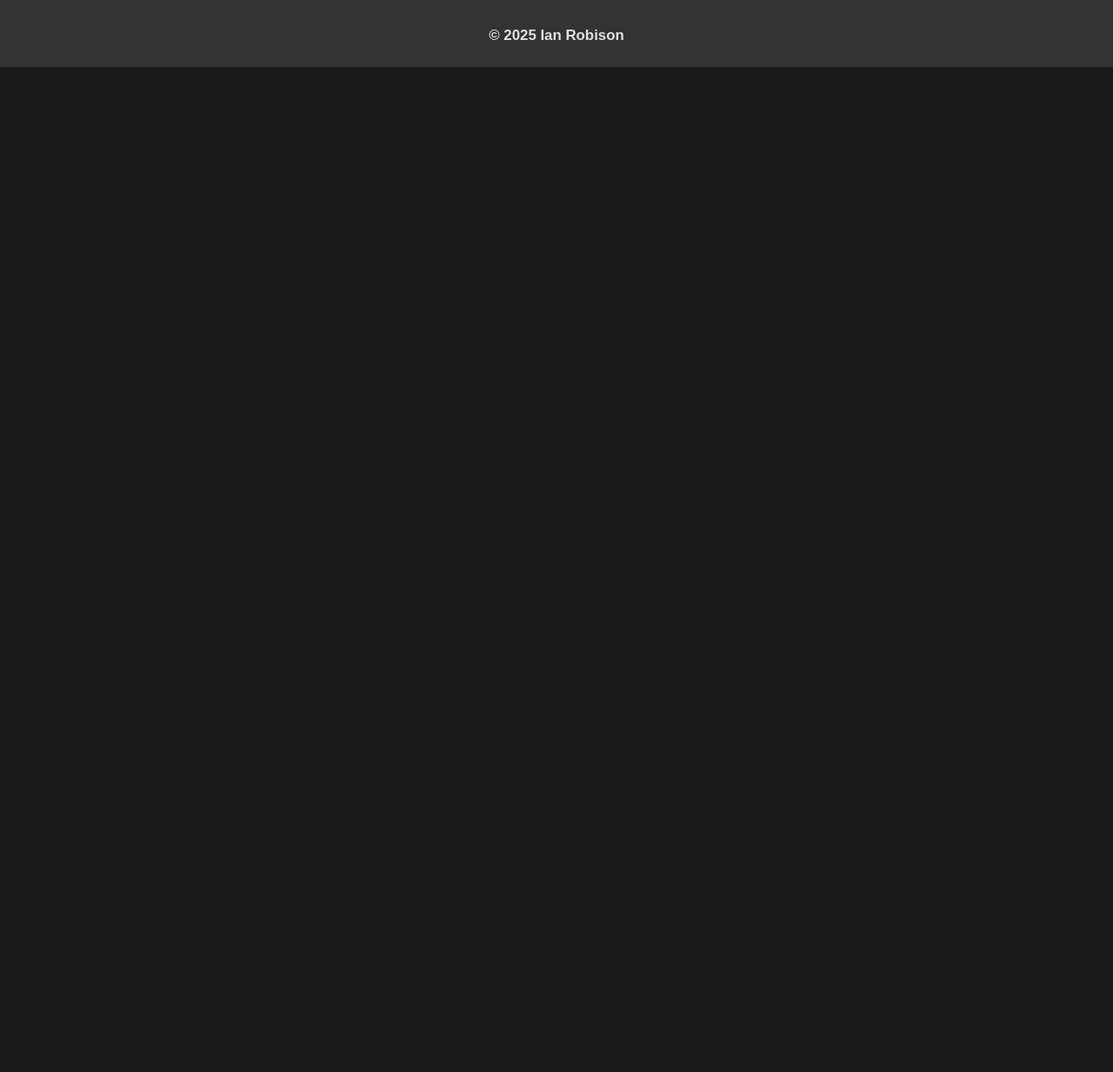
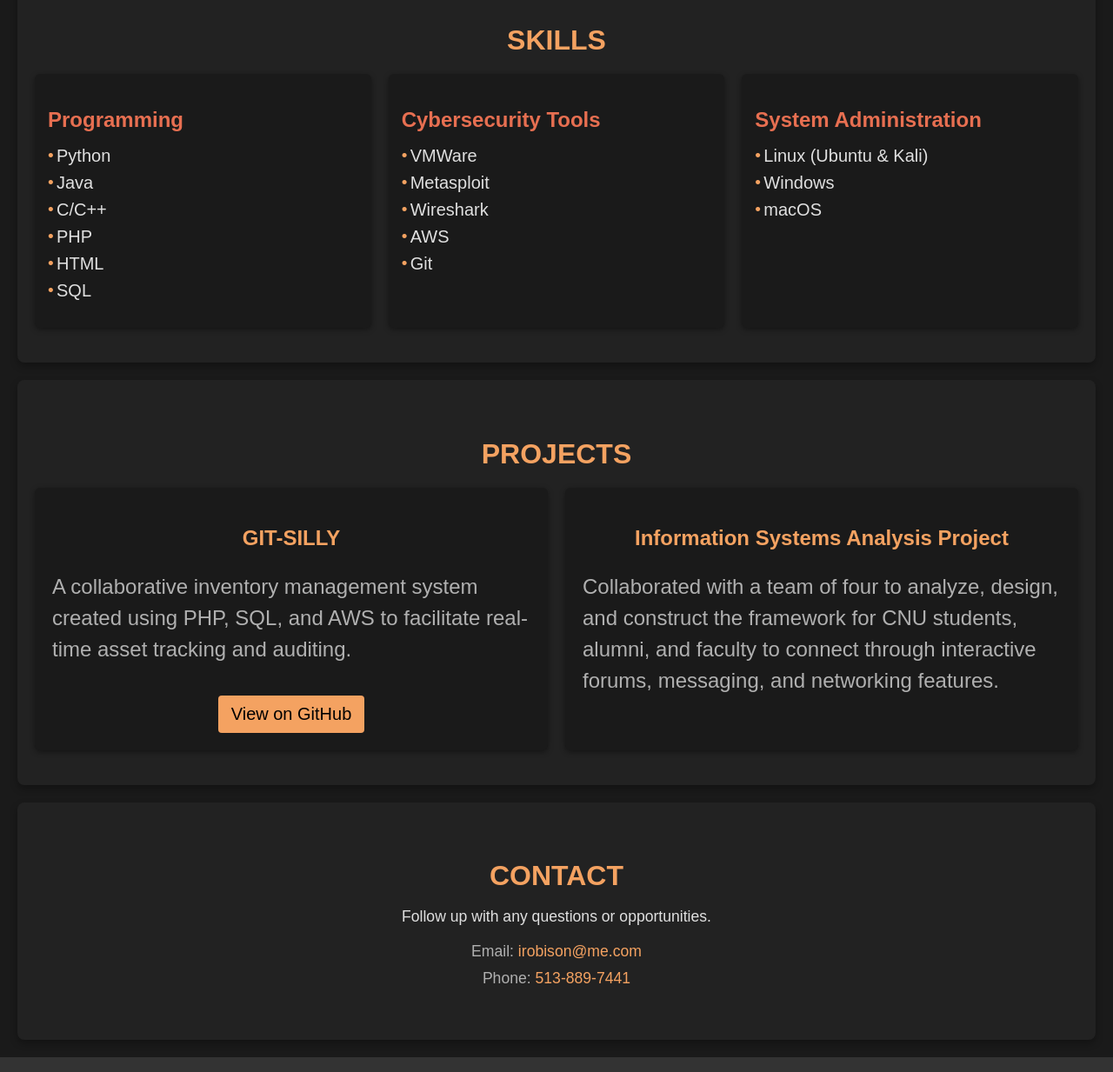
Before and after one commit to irobison27/irobison27.github.io, a plain HTML site: page index.html in a window 1280 px wide. Shown: the part 1286-2519 px from the top of the page at 87% size. Before the commit the page ends 1363 px from the top, so only its background shows below. Drawn offline with Linux system fonts and the light colour scheme.

Commit message:
added necessary text into placeholders and constructed css styling for sections

```diff
--- a/index.html
+++ b/index.html
@@ -20,29 +20,84 @@
 <!-- Title Screen !-->
 <section id="title_card">
     <h1>Ian Robison</h1>
-    <p>CyberSecurity Student</p>
+    <p>Cybersecurity Student</p>
     <a href="#about" class="cta-button">Learn More</a> <!-- CTA = Call To Action-->
 </section>
 
   <main>
     <section id="about">
       <h2>About Me</h2>
-      <p>Placeholder.</p>
+      <h3>Hi, I'm Ian!</h3>
+      <p>I'm senior at Christopher Newport University majoring in Cybersecurity.</p>
+      <p>I am very excited to learn more about Cybersecurity and am looking for any opportunity to grow my skills.</p>
+      <p>Some of my interests include application and network security, database administration, and malware analysis. </p>
+      <p>Outside of cybersecurity, I enjoy playing video games, collecting Pokemon cards, and watching TV.</p>
+      <p>Feel free to reach with opportunities or to connect and learn more about my journey in cybersecurity.</p>
     </section>
 
     <section id="skills">
       <h2>Skills</h2>
-      <p>Placeholder</p>
+      <div class="skills-grid">
+        <div class="skill-category">
+          <h3>Programming</h3>
+          <ul>
+            <li>Python</li>
+            <li>Java</li>
+            <li>C/C++</li>
+            <li>PHP</li>
+            <li>HTML</li>
+            <li>SQL</li>
+          </ul>
+        </div>
+        <div class="skill-category">
+          <h3>Cybersecurity Tools</h3>
+          <ul>
+            <li>VMWare</li>
+            <li>Metasploit</li>
+            <li>Wireshark</li>
+            <li>AWS</li>
+            <li>Git</li>
+          </ul>
+        </div>
+        <!-- Add more categories -->
+        <div class="skill-category">
+          <h3>System Administration</h3>
+          <ul>
+            <li>Linux (Ubuntu & Kali)</li>
+            <li>Windows</li>
+            <li>macOS</li>
+          </ul>
+        </div>
+      </div>
     </section>
 
     <section id="projects">
       <h2>Projects</h2>
-      <p>Placeholder</p>
+      <div class="project-grid">
+        <div class="project-card">
+          <h3>GIT-SILLY</h3>
+          <p>
+            A collaborative inventory management system created using PHP, SQL, and AWS to facilitate real-time asset tracking and auditing.
+          </p>
+          <a href="https://github.com/irobison27/cpsc336-fa23-GIT-SILLY" target="_blank" class="cta-button">View on GitHub</a>
+        </div>
+        <div class="project-card">
+          <h3>Information Systems Analysis Project</h3>
+          <p>
+            Collaborated with a team of four to analyze, design, and construct the framework for CNU students, alumni, and faculty to connect through interactive forums, messaging, and networking features.
+          </p>
+        </div>
+        <!-- Add more projects -->
+      </div>
     </section>
 
     <section id="contact">
       <h2>Contact</h2>
-      <p>irobison@me.com 513-889-7441</p>
+      <p>Follow up with any questions or opportunities.</p>
+        <ul>
+          <li>Email: <a href="mailto:irobison@me.com">irobison@me.com</a></li>
+          <li>Phone: <a href="tel:+15138897441">513-889-7441</a></li>
+        </ul>
     </section>
   </main>
 
--- a/style.css
+++ b/style.css
@@ -9,6 +9,139 @@ body {
     min-height: 100vh;
     background-color: #1a1a1a;
     color: #e0e0e0;
+}
+main section {
+    padding: 40px 20px;
+    margin: 20px auto;
+    max-width: 1200px;
+    background-color: #222;
+    border-radius: 8px;
+    box-shadow: 0 4px 8px rgba(0, 0, 0, 0.3);
+    color: #e0e0e0;
+
+}
+main section h2 {
+    font-size: 2rem;
+    margin-bottom: 20px;
+    text-align: center;
+    color: #f4a261;
+    text-transform: uppercase;
+}
+main section p {
+    font-size: 1.1rem;
+    line-height: 1;
+    margin-bottom: 5px;
+    text-align:left;
+}
+
+.skills-grid {
+    display: grid;
+    grid-template-columns: repeat(auto-fit, minmax(200px, 1fr));
+    gap: 20px;
+    margin-top: 20px;
+}
+
+.skill-category {
+    background-color: #1a1a1a;
+    padding: 15px;
+    border-radius: 6px;
+    box-shadow: 0 2px 6px rgba(0, 0, 0, 0.4);
+}
+
+.skill-category h3 {
+    font-size: 1.5rem;
+    margin-bottom: 10px;
+    color: #e76f51;
+}
+
+.skill-category ul {
+    list-style: none;
+    padding: 0;
+}
+
+.skill-category li {
+    font-size: 1.25rem;
+    margin-bottom: 8px;
+    padding-left: 10px;
+    position: relative;
+}
+
+.skill-category li::before {
+    content: '•';
+    color: #f4a261;
+    position: absolute;
+    left: 0;
+    font-size: 1.2rem;
+}
+.project-grid {
+    display: grid;
+    grid-template-columns: repeat(auto-fit, minmax(300px, 1fr));
+    gap: 20px;
+    margin-top: 20px;
+}
+
+.project-card {
+    background-color: #1a1a1a;
+    padding: 20px;
+    border-radius: 6px;
+    box-shadow: 0 2px 6px rgba(0, 0, 0, 0.4);
+    text-align: center;
+}
+
+.project-card h3 {
+    font-size: 1.5rem;
+    margin-bottom: 10px;
+    color: #f4a261;
+}
+
+.project-card p {
+    font-size: 1.5rem;
+    line-height: 1.5;
+    margin-bottom: 15px;
+    color: #b0b0b0;
+}
+
+.project-card a {
+    display: inline-block;
+    color: #000;
+    background-color: #f4a261;
+    padding: 10px 15px;
+    text-decoration: none;
+    border-radius: 4px;
+    transition: background-color 0.3s;
+}
+
+.project-card a:hover {
+    background-color: #e76f51;
+    color: #fff;
+}
+
+#contact ul {
+    list-style: none;
+    padding: 0;
+    margin: 20px auto;
+    max-width: 600px;
+    text-align: center;
+}
+
+#contact p {
+    text-align: center;
+}
+
+#contact ul li {
+    font-size: 1.1rem;
+    margin-bottom: 10px;
+    color: #b0b0b0;
+}
+
+#contact ul li a {
+    color: #f4a261;
+    text-decoration: none;
+    transition: color 0.3s;
+}
+
+#contact ul li a:hover {
+    color: #e76f51;
 }
 /* Title Card Section Styling */
 #title_card {
@@ -41,6 +174,7 @@ body {
     text-decoration: none;
     border-radius: 4px;
     transition: background-color 0.3s;
+    font-size: 20px;
 }
 .cta-button:hover {
     background-color: #e76f51; /* Slightly darker orange for hover */
@@ -126,13 +260,13 @@ body {
 }
 
 .logo-text {
-    font-size: 1.5rem;
+    font-size: 2rem;
     font-weight: bold;
     color: #f4a261; /* Earthy orange */
     background-color: #111;
     border-radius: 50%;
-    width: 40px;
-    height: 40px;
+    width: 50px;
+    height: 50px;
     display: flex;
     align-items: center;
     justify-content: center;
@@ -145,12 +279,12 @@ body {
     flex-direction: row;
     justify-content: center;
     align-items: center;
-    gap: 15px;
+    gap: 10px;
 }
 
 .footer-links h4 {
-    margin-right: 15px;
-    font-size: 1rem;
+    margin-right: 5px;
+    font-size: 1.5rem;
     color: #e0e0e0;
     text-transform: uppercase;
 }
@@ -169,7 +303,7 @@ body {
 /* Footer Bottom (Copyright) */
 .footer-bottom {
     margin-top: 10px;
-    font-size: 0.9rem;
+    font-size: 1rem;
     text-align: center;
 }
 
```
